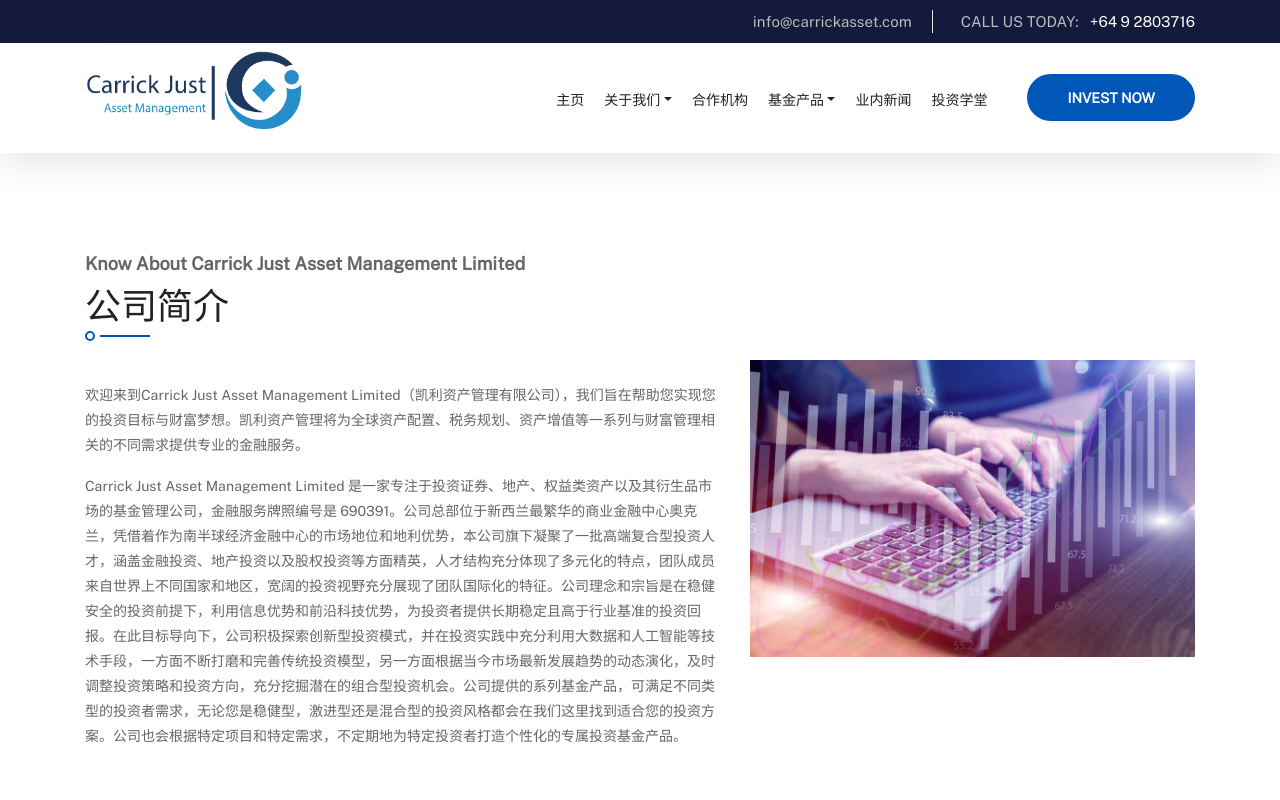
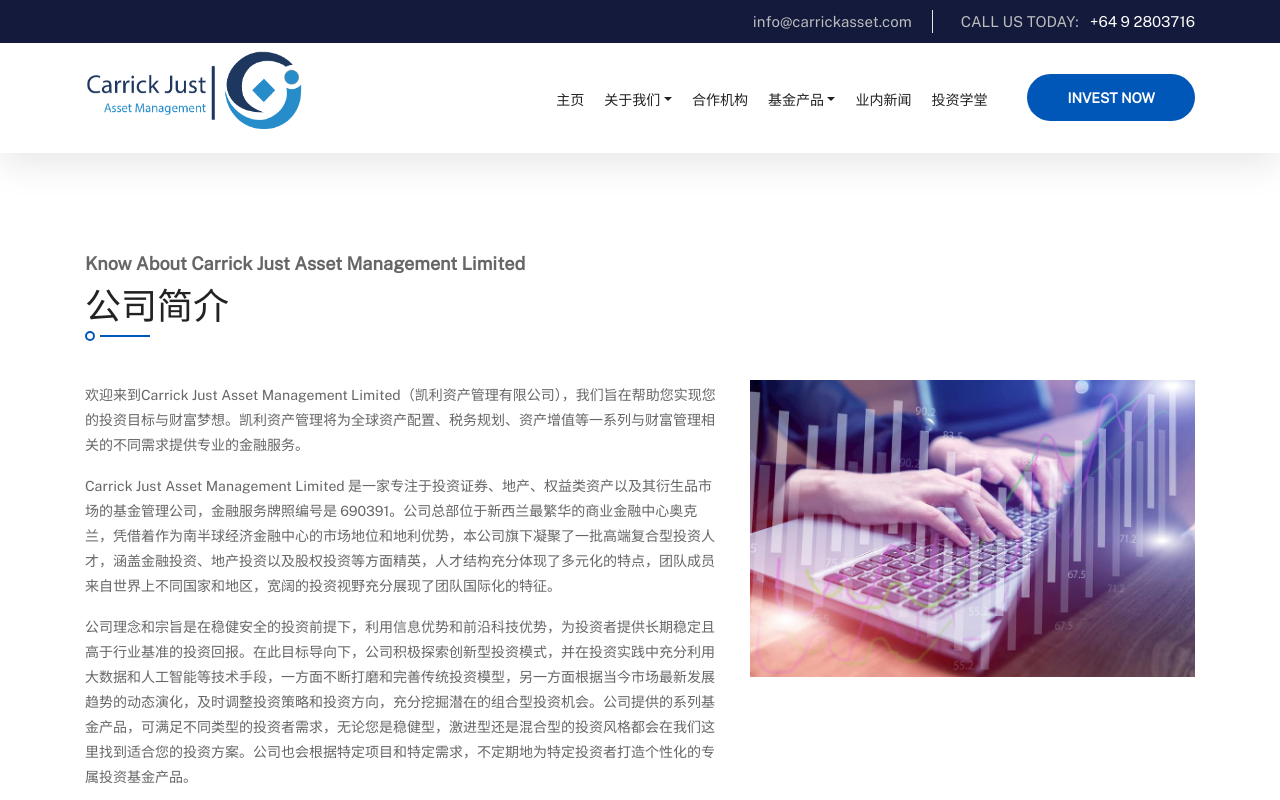
Before and after one commit to cjcm567/cjc-funds-web, a React (Create React App) app: page /about-us/company-details in a window 1280 px wide. Shown: the top 800 px of the page. Built offline with nearby package versions, Linux system fonts and the light colour scheme.

Commit message:
:speech_balloon: Update text on Property
Update text on Property

```diff
--- a/src/pages/CompanyDetails.tsx
+++ b/src/pages/CompanyDetails.tsx
@@ -49,7 +49,10 @@ export default function CompanyDetails() {
                                 <p>
                                     Carrick Just Asset Management Limited
                                     是一家专注于投资证券、地产、权益类资产以及其衍生品市场的基金管理公司，金融服务牌照编号是
-                                    690391。公司总部位于新西兰最繁华的商业金融中心奥克兰，凭借着作为南半球经济金融中心的市场地位和地利优势，本公司旗下凝聚了一批高端复合型投资人才，涵盖金融投资、地产投资以及股权投资等方面精英，人才结构充分体现了多元化的特点，团队成员来自世界上不同国家和地区，宽阔的投资视野充分展现了团队国际化的特征。公司理念和宗旨是在稳健安全的投资前提下，利用信息优势和前沿科技优势，为投资者提供长期稳定且高于行业基准的投资回报。在此目标导向下，公司积极探索创新型投资模式，并在投资实践中充分利用大数据和人工智能等技术手段，一方面不断打磨和完善传统投资模型，另一方面根据当今市场最新发展趋势的动态演化，及时调整投资策略和投资方向，充分挖掘潜在的组合型投资机会。公司提供的系列基金产品，可满足不同类型的投资者需求，无论您是稳健型，激进型还是混合型的投资风格都会在我们这里找到适合您的投资方案。公司也会根据特定项目和特定需求，不定期地为特定投资者打造个性化的专属投资基金产品。
+                                    690391。公司总部位于新西兰最繁华的商业金融中心奥克兰，凭借着作为南半球经济金融中心的市场地位和地利优势，本公司旗下凝聚了一批高端复合型投资人才，涵盖金融投资、地产投资以及股权投资等方面精英，人才结构充分体现了多元化的特点，团队成员来自世界上不同国家和地区，宽阔的投资视野充分展现了团队国际化的特征。
+                                </p>
+                                <p>
+                                    公司理念和宗旨是在稳健安全的投资前提下，利用信息优势和前沿科技优势，为投资者提供长期稳定且高于行业基准的投资回报。在此目标导向下，公司积极探索创新型投资模式，并在投资实践中充分利用大数据和人工智能等技术手段，一方面不断打磨和完善传统投资模型，另一方面根据当今市场最新发展趋势的动态演化，及时调整投资策略和投资方向，充分挖掘潜在的组合型投资机会。公司提供的系列基金产品，可满足不同类型的投资者需求，无论您是稳健型，激进型还是混合型的投资风格都会在我们这里找到适合您的投资方案。公司也会根据特定项目和特定需求，不定期地为特定投资者打造个性化的专属投资基金产品。
                                 </p>
                             </div>
                             <div className="col-lg-5 align-self-center order-1 order-lg-2 mb-md-50">
--- a/src/pages/FundProperty.tsx
+++ b/src/pages/FundProperty.tsx
@@ -24,8 +24,16 @@ function FundsComponent(isShowId: number) {
                                 100
                                 随着新西兰央行利率的进一步下调，纽澳一线城市的商业地产迎来了价格和租金的上升周期，并尤其受到投资者的青睐。截至今年，纽澳的商业地产投资基金的资产回报率已经达到了金融资产回报率的最高水平。
                             </li>
-                            <li className="font-secondary mb-10">
+                            <li className="font-secondary mb-30">
                                 凯利纽澳地产基金为投资者提供全方位地产投资服务，包括向合格投资者集资，选择黄金地段地产投资标的，寻求服务周到尽责的物业管理公司，以及及时发送给投资者利益报告和未来资产转售服务等。
+                            </li>
+                            <li className="font-secondary  font-weight-bolder">
+                                如果你想要投资纽澳商业房产但预算受限；
+                                <br />
+                                <br /> 如果你对海外买家限购有顾虑；
+                                <br />
+                                <br />
+                                凯利纽澳地产基金将会是一个绝佳的选择!
                             </li>
                         </ul>
                     </div>
@@ -43,6 +51,13 @@ function FundsComponent(isShowId: number) {
                             <img src={imageMall} alt="image of risk figure" className="img-fluid w-100 mb-20" />
                             <li className="font-secondary mb-10">
                                 凯利纽澳地产基金旨在通过整合纽澳商业房地产资源，选择优质的纽澳商业地产产业，最大程度地提高客户资产的价值和回报。
+                            </li>
+                            <li className="font-secondary mb-10">
+                                它将众多投资人聚集到一起，来购买这个商业地产，大大降低了投资门槛，让中小投资人也可以成为这座商业综合楼的房东,
+                                当然，这类基金投资的房产将主要投放于中心地段的商业综合体，还可能是酒店、办公楼、购物中心、仓储地产、养老地产等稳定、优质的多元化商业地产。
+                            </li>
+                            <li className="font-secondary mb-10">
+                                这种投资方式使得普通投资者在承担有限责任的同时，可以间接获得大规模房地产投资的利益。
                             </li>
                         </ul>
                     </div>
```
Also changed, not shown: src/images/funds/carrick-increase.jpg.
